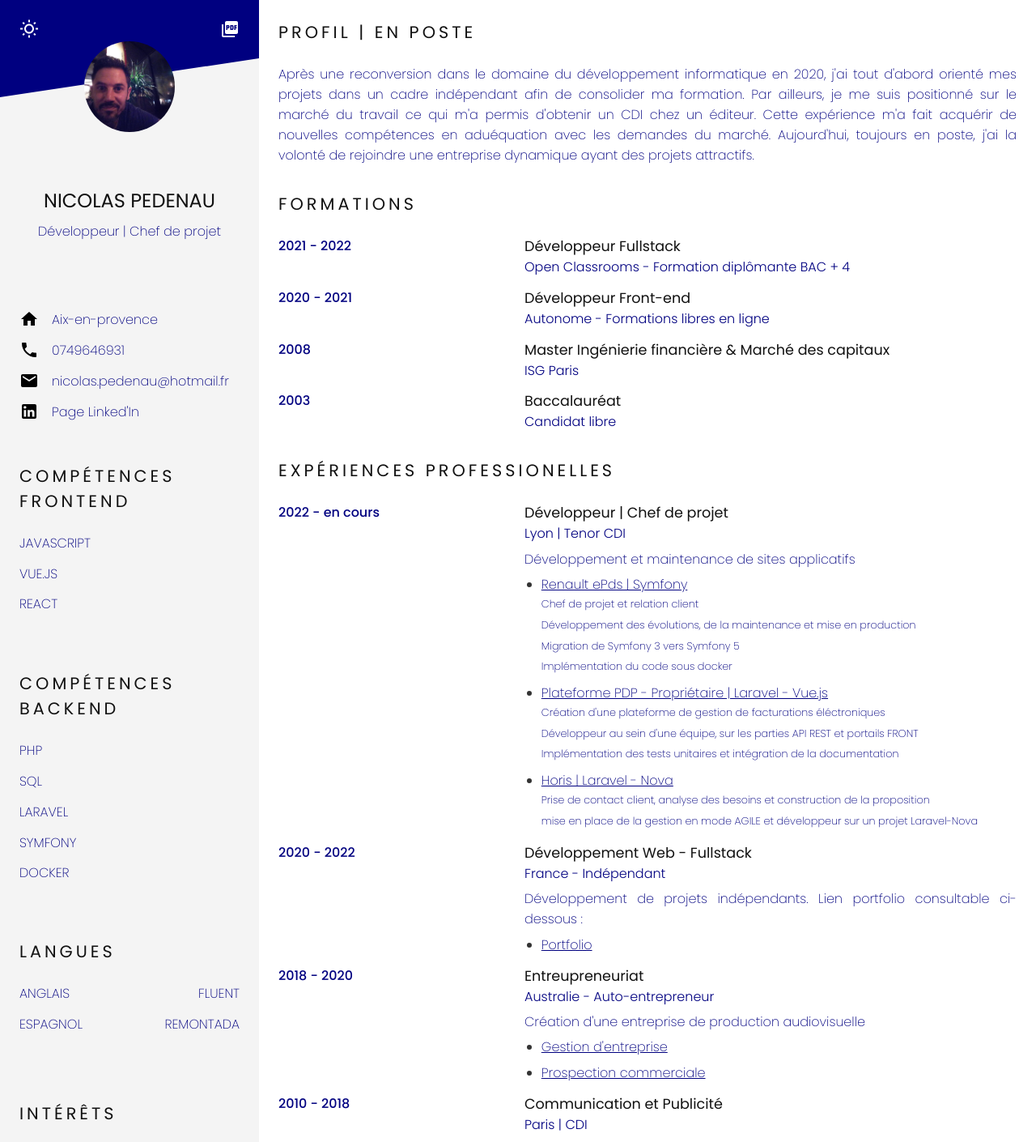
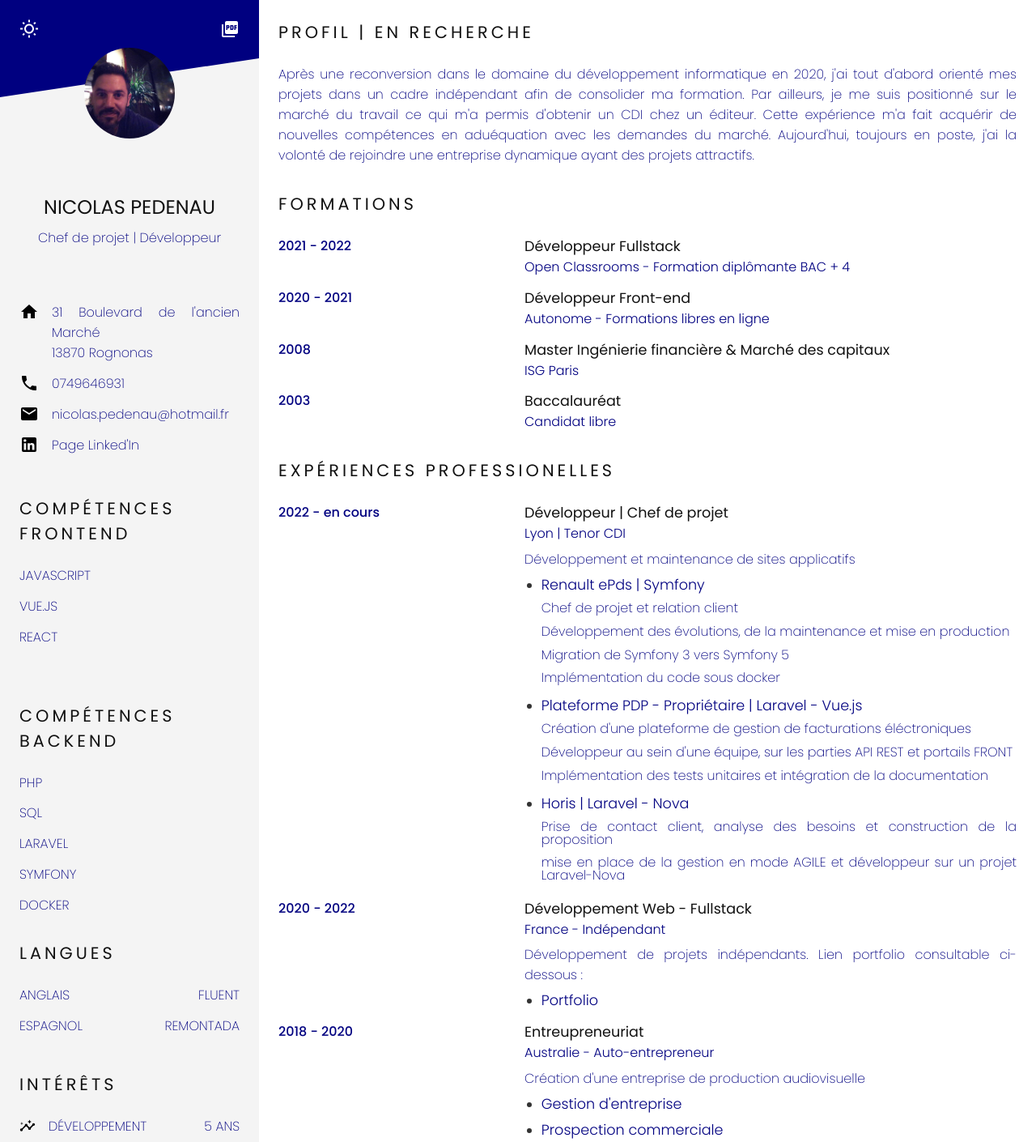
Before and after one commit to Virtus-web/cv-carine, a React (Create React App) app: page / in a window 1280 px wide. Shown: the top 1410 px of the page at 81% size. Built offline with nearby package versions, Linux system fonts and the light colour scheme.

Commit message:
sizing pdf + upgrade style

```diff
--- a/package.json
+++ b/package.json
@@ -8,7 +8,6 @@
     "@emotion/styled": "^11.8.1",
     "@mui/icons-material": "^5.5.1",
     "@mui/material": "^5.5.1",
-    "@testing-library/jest-dom": "^5.16.2",
     "@testing-library/react": "^12.1.4",
     "@testing-library/user-event": "^13.5.0",
     "html2canvas": "^1.4.1",
--- a/src/App.css
+++ b/src/App.css
@@ -145,13 +145,14 @@ button {
 }
 
 .grid__mission a {
-    text-decoration: underline;
+    font-size: var(--h3-font-size);
+    font-weight: 300;
 }
 
 .grid__details {
     list-style-type: none;
     list-style-position: inside;
-    font-size: var(--list-font-size);
+    font-size: var(--h4-font-size);
     padding-left: 0;
 }
 
@@ -241,46 +242,47 @@ button {
 
 /* Generate PDF */
 
-#cv-print {
-    width: 100% !important;
-}
-.cv-print .actions {
-    display: none;
-}
-.cv-print h3 {
-    font-size: 100%;
-}
-.cv-print p {
-    font-size: 90%;
-}
-.cv-print ul {
-    margin:0;
-    padding:0;
-}
-/* .cv-print ul li {
-    list-style-type:none;
-    font-size: 80%;
-}
-.cv-print ul li:before {
-    content: "•";
-    display: inline-block;
-    font-size: 110%;
-    padding-right: 10px;
-} */
-.cv-print .grid__container {
-    font-size:12px !important;
-    max-width: 210mm;
-}
-.cv-print .sidebar {
-    height: 297mm;
-}
+/*#cv-print {*/
+/*    width: 100% !important;*/
+/*} */
+/*.cv-print .actions {*/
+/*    display: none;*/
+/*}*/
+/*.cv-print h2,*/
+/*.cv-print h3{*/
+/*    font-size: 0.5em;*/
+/*}*/
+/*.cv-print p {*/
+/*    font-size: 90%;*/
+/*}*/
+/*.cv-print ul {*/
+/*    margin:0;*/
+/*    padding:0;*/
+/*}*/
+/*.cv-print ul li {*/
+/*    list-style-type:none;*/
+/*    font-size: 80%;*/
+/*}*/
+/*.cv-print ul li:before {*/
+/*    content: "•";*/
+/*    display: inline-block; */
+/*    font-size: 110%;*/
+/*    padding-right: 10px;*/
+/*}*/
+/*.cv-print .grid__container {*/
+/*    font-size:12px !important;*/
+/*    max-width: 210mm;*/
+/*}*/
+/*.cv-print .sidebar {*/
+/*    height: 297mm;*/
+/*}*/
 /* .cv-print .user__infos svg {
     display: none !important;
 } */
-.cv-print .circle {
-    width:10px;
-    height:10px;
-}
-.cv-print .grid__date {
-    margin-top:5px;
-}
+/*.cv-print .circle {*/
+/*    width:10px;*/
+/*    height:10px;*/
+/*}*/
+/*.cv-print .grid__date {*/
+/*    margin-top:5px;*/
+/*}*/
--- a/src/App.js
+++ b/src/App.js
@@ -5,6 +5,7 @@ import Profil from "./components/Profil"
 import Cursus from "./components/FormationsExperiences"
 import DarkMode from "./components/DarkMode"
 import PictureAsPdfIcon from "@mui/icons-material/PictureAsPdf"
+// import { Preview, print } from "react-html2pdf"
 import React, { useRef } from "react";
 import html2canvas from "html2canvas"
 import jsPDF from "jspdf"
@@ -19,20 +20,19 @@ function App() {
     const handleGenerateCv = () => {
         const input = pdfRef.current;
         html2canvas(input, {
-            // allowTaint: true,
-            // useCORS: true,
             scale: 1
         }).then((canvas) => {
             const imgData = canvas.toDataURL('image/jpg');
-            const pdf = new jsPDF('p', 'pt', [297, 210], true);
+            const pdf = new jsPDF('p', 'mm', [215, 297]);
             const pdfWidth = pdf.internal.pageSize.getWidth();
+            console.log(pdfWidth);
             const pdfHeight = pdf.internal.pageSize.getHeight();
-            const imgWidth = canvas.width;
-            const imgHeight = canvas.height;
+            const imgWidth = pdfWidth;
+            const imgHeight = pdfHeight;
             const ratio = Math.min(pdfWidth / imgWidth, pdfHeight / imgHeight);
-            const imgX = (pdfWidth - imgWidth * ratio) / 2;
-            const imgY = 30;
-            pdf.addImage(imgData, 'jpg', imgX, imgY, imgWidth * ratio, imgHeight * ratio);
+            const imgX = 0;
+            const imgY = 0;
+            pdf.addImage(imgData, 'jpg', imgX, imgY * ratio, imgWidth * ratio, imgHeight * ratio);
             pdf.save(`CV_${name}-${lastName}`);
         })
     }
--- a/src/components/Profil.js
+++ b/src/components/Profil.js
@@ -2,7 +2,7 @@ function Profil() {
 
     return (
         <div className="profil mb5">
-            <h2>Profil | En poste</h2>
+            <h2>Profil | En recherche</h2>
             <p style={{textAlign: 'justify'}}>
                 Après une reconversion dans le domaine du développement informatique en 2020,
                 j'ai tout d'abord orienté mes projets dans un cadre indépendant afin de consolider ma formation.
--- a/src/components/Skills.css
+++ b/src/components/Skills.css
@@ -7,11 +7,7 @@
     align-items: center;
 }
 .skills h2 {
-    margin-top: var(--spacing-5);
-}
-.language,
-.interests {
-    margin-top: var(--spacing-6);
+    margin-top: 1.5em;
 }
 .skills ul {
     padding: 0;
--- a/src/components/User.css
+++ b/src/components/User.css
@@ -11,10 +11,11 @@
     font-size: 1.5em;
 }
 .user__profession {
-    margin: .5em auto;
+    margin: .5em auto 3em auto;
     text-align: center;
 }
 .user__avatar {
+    margin: .5em auto 3em auto;
     border-radius: 50%;
     object-fit: cover;
     width: 7em;
--- a/src/components/User.js
+++ b/src/components/User.js
@@ -13,22 +13,21 @@ function User({ nom }) {
 
     return (
         <div className="user">
-            <img src={Avatar} className="user__avatar" alt="Nicolas Pedenau"/>
+            <img src={Avatar} className="user__avatar" alt="Nicolas Pedenau" />
             <h1 className="user__name">{nom}</h1>
-            <p className="user__profession">Développeur | Chef de projet</p><br/>
+            <p className="user__profession">Chef de projet | Développeur</p>
             <div className="user__infos">
                 <p className="user__info">
-                    <HomeIcon/>Aix-en-provence
+                    <HomeIcon /> 31 Boulevard de l'ancien Marché<br/> 13870 Rognonas
                 </p>
                 <p className="user__info">
-                    <PhoneIcon/> <a href="tel:+33749646931">0749646931</a>
+                    <PhoneIcon /> <a href="tel:+33749646931">0749646931</a>
                 </p>
                 <p className="user__info">
-                    <MailIcon/> <a href="mailto:nicolas.pedenau@hotmail.fr">nicolas.pedenau@hotmail.fr</a>
+                    <MailIcon /> <a href="mailto:nicolas.pedenau@hotmail.fr">nicolas.pedenau@hotmail.fr</a>
                 </p>
                 <p className="user__info">
-                    <LinkedInIcon/> <a href="https://www.linkedin.com/in/nicolas-pedenau/" rel="noreferrer"
-                                       target="_blank">Page Linked'In</a>
+                    <LinkedInIcon /> <a href="https://www.linkedin.com/in/nicolas-pedenau/" rel="noreferrer" target="_blank">Page Linked'In</a>
                 </p>
             </div>
         </div>
```
Also changed, not shown: 1 other file (tests, documents, lock files or other folders).
